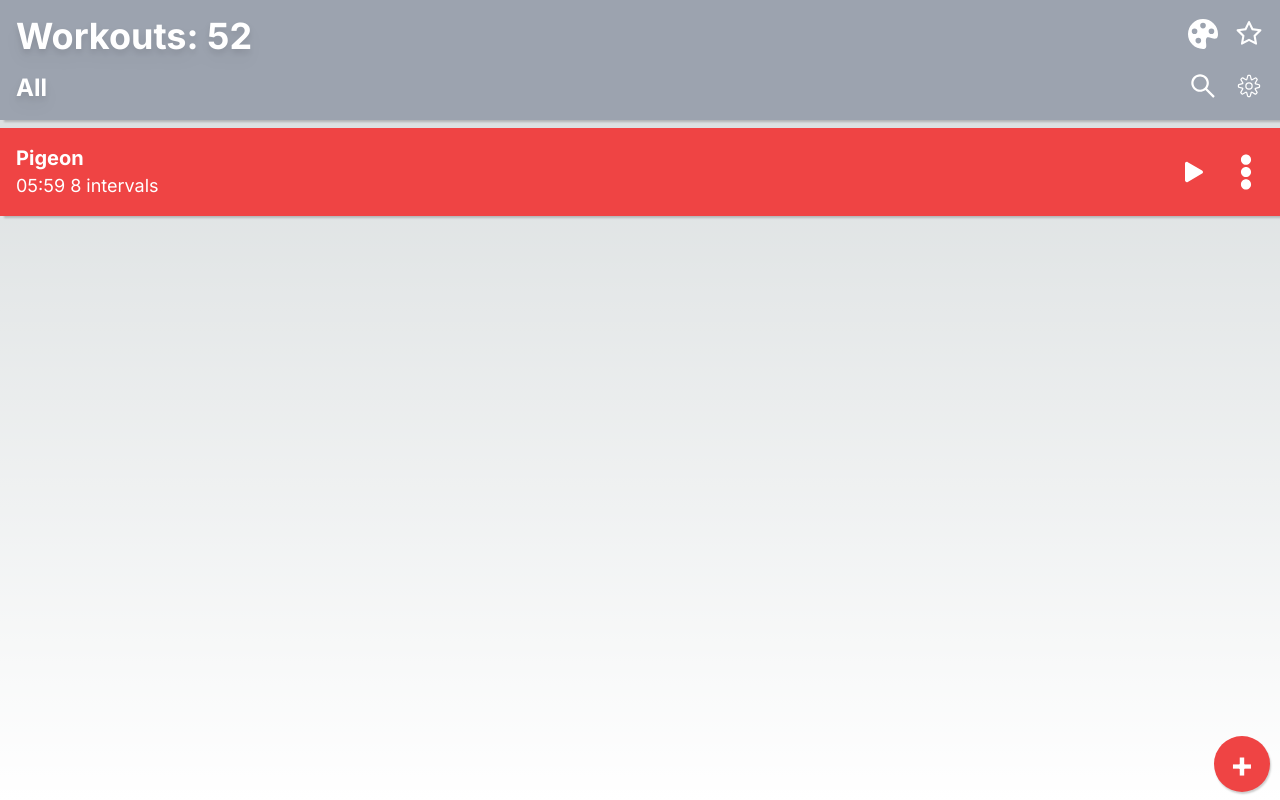
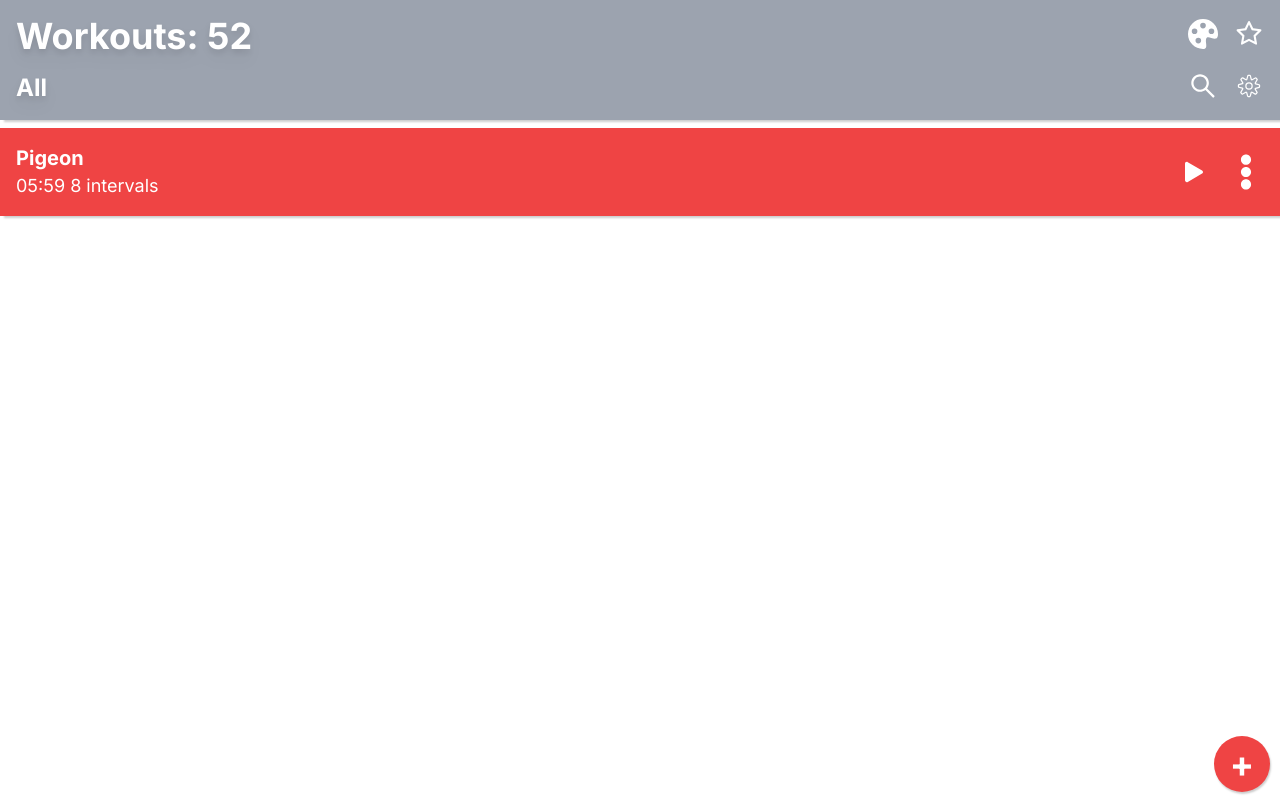
Before and after one commit to Lewisjohnward/tabata-timer, a Next.js app: page / in a window 1280 px wide. Built offline with nearby package versions, Linux system fonts and the light colour scheme.

Commit message:
changed background color

```diff
--- a/src/app/globals.css
+++ b/src/app/globals.css
@@ -16,12 +16,9 @@
   }
 }
 
+
+
 body {
   color: rgb(var(--foreground-rgb));
-  background: linear-gradient(
-      to bottom,
-      transparent,
-      rgb(var(--background-end-rgb))
-    )
-    rgb(var(--background-start-rgb));
+  background: var(--background-start-rgb);
 }
```
